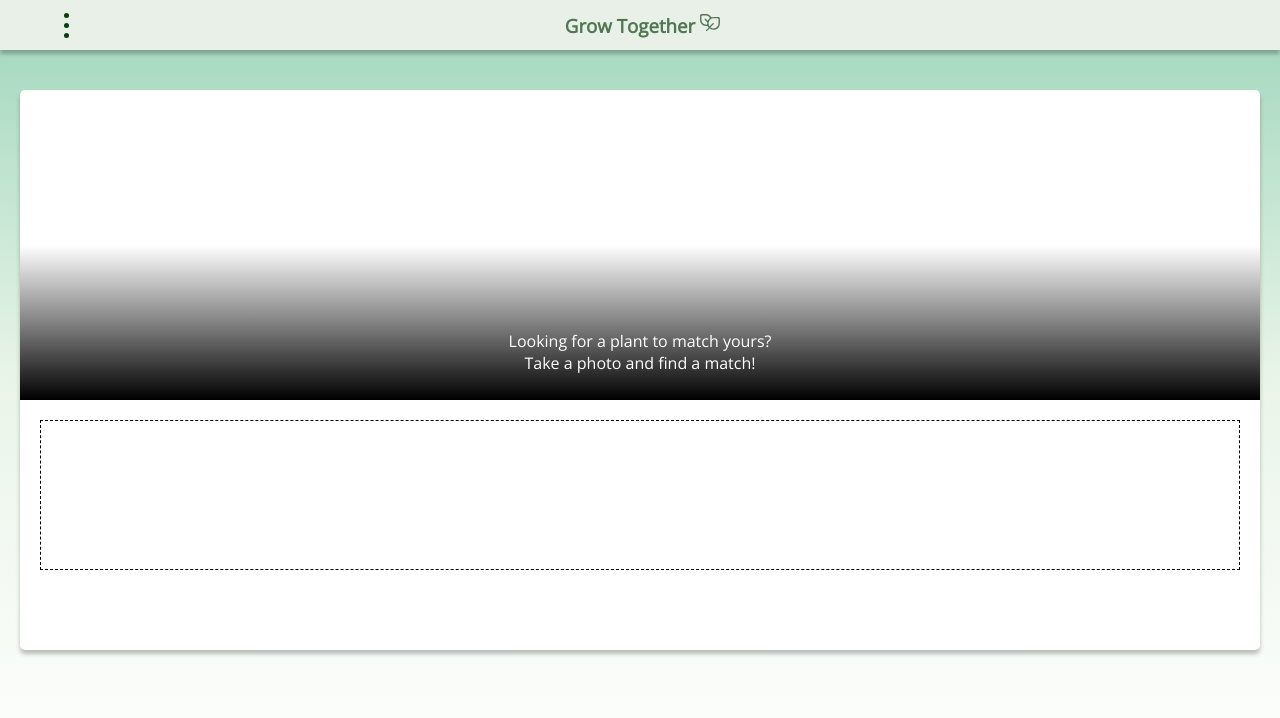
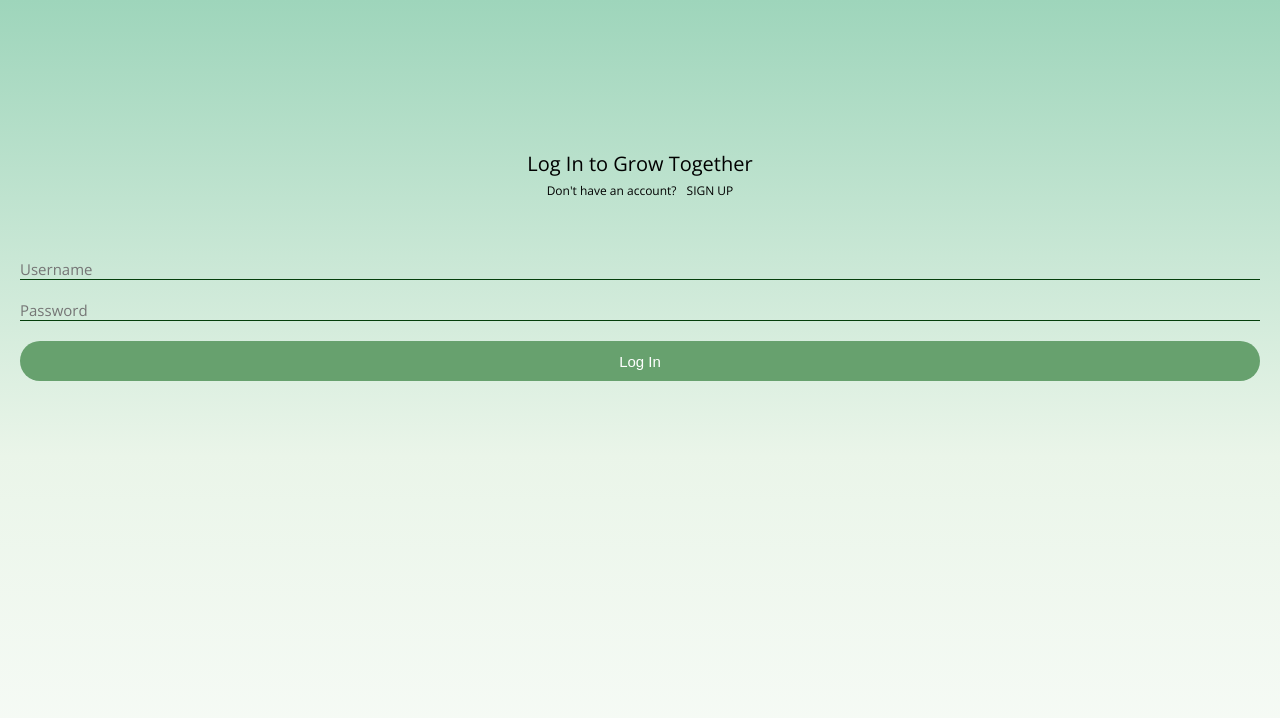
Before and after one commit to alexandrelord/Grow_Together, a React (Create React App) app in the folder frontend/: page /plants in a window 1280 px wide. Shown: the top 718 px of the page. Built offline with nearby package versions, Linux system fonts and the light colour scheme.

Commit message:
add css to pages

```diff
--- a/frontend/src/App.js
+++ b/frontend/src/App.js
@@ -1,16 +1,23 @@
 import './App.css';
-// import { useState, useEffect} from 'react'
-import { Route, Routes, Navigate } from 'react-router-dom'
+import { useState, useEffect} from 'react'
+import { Route, Routes, Navigate, useNavigate } from 'react-router-dom'
 import AuthPage from './pages/AuthPage/AuthPage'
 import PlantPage from './pages/PlantPage/PlantPage';
+import LoginForm from './components/Auth/LoginForm/LoginForm';
 
 
 export default function App() {
+  const [token, setToken] = useState()
+
+  if (!token) {
+    return <AuthPage setToken={setToken} />
+  }
+
+
 
     return (
       <main className='App'>
         <Routes>
-          <Route exact path='/' element={<AuthPage />}/>
           <Route path='/plants' element={<PlantPage />}/>
           <Route path="*" element={<Navigate to="/" replace />}/>
         </Routes>
--- a/frontend/src/components/Auth/LoginForm/LoginForm.jsx
+++ b/frontend/src/components/Auth/LoginForm/LoginForm.jsx
@@ -3,7 +3,7 @@ import { useNavigate } from 'react-router-dom'
 import {login} from '../../../utilities/users-api'
 import Button from '../../Reusables/Button/Button'
 
-export default function LoginForm() {
+export default function LoginForm({ setToken }) {
   const [credentials, setCredentials] = useState({ username: '', password: ''})
   const [error, setError] = useState('')
   let navigate = useNavigate()
--- a/frontend/src/components/Plants/Home/Home.jsx
+++ b/frontend/src/components/Plants/Home/Home.jsx
@@ -1,16 +1,38 @@
-import React from 'react'
+import { useState } from 'react'
 import style from './Home.module.css'
+import Button from '../../Reusables/Button/Button'
 
 export default function Home() {
-  return (
-    <div className={style.card}>
+    const [error, setError] = useState('')
+
+
+    async function handleSubmit(evt) {
+        evt.preventDefault()
+        try {
+            console.log('button working')
+        //   const user = await login(credentials)
+
+            // if login successful, redirect
+        //   navigate('/plants')
+        } catch {
+            setError('Uploading image failed - Try again')
+        }
+    }
+
+
+    return (
+    <div className={style.card} onSubmit={handleSubmit} >
         <div className={style.image}>
             <p>Looking for a plant to match yours?</p>
             <p>Take a photo and find a match!</p>
         </div>
         <div className={style.addPhoto}>
+            <form>
+
+            </form>
 
         </div>
+        <Button label='Upload' />
     </div>
   )
 }
--- a/frontend/src/components/Plants/Home/Home.module.css
+++ b/frontend/src/components/Plants/Home/Home.module.css
@@ -1,5 +1,4 @@
 .card {
-  position: relative;
   height: 560px;
   margin: 40px 20px;
   border-radius: 5px;
--- a/frontend/src/pages/AuthPage/AuthPage.jsx
+++ b/frontend/src/pages/AuthPage/AuthPage.jsx
@@ -4,7 +4,7 @@ import SignUpForm from '../../components/Auth/SignUpForm/SignUpForm'
 import LoginForm from '../../components/Auth/LoginForm/LoginForm'
 
 
-export default function AuthPage() {
+export default function AuthPage({ setToken }) {
   const [showLogin, setShowLogin] = useState(true)
 
     return (
@@ -16,7 +16,7 @@ export default function AuthPage() {
                     <p onClick={() => setShowLogin(!showLogin)}>{showLogin ? 'SIGN UP' : 'LOG IN'}</p>
                 </div>
             </div>
-                {showLogin ? <LoginForm/> : <SignUpForm/>}
+                {showLogin ? <LoginForm setToken={ setToken }/> : <SignUpForm setToken={ setToken } />}
         </main>
     )
 
--- a/frontend/src/pages/AuthPage/AuthPage.module.css
+++ b/frontend/src/pages/AuthPage/AuthPage.module.css
@@ -9,6 +9,10 @@ body {
 }
 
 .titleContainer {
+    display: flex;
+    flex-direction: column;
+    justify-content: center;
+    align-items: center;
     margin: 150px 0 0 0;
     font-size: 20px;
   }
--- a/frontend/src/utilities/users-api.js
+++ b/frontend/src/utilities/users-api.js
@@ -38,5 +38,5 @@ export async function refreshToken(refreshToken) {
 function setTokens(token) {
     axiosInstance.defaults.headers['Authorization'] = `JWT ${token.data.access}`
     localStorage.setItem('access_token', token.data.access)
-    localStorage.setItem('refresh_token', token.data.refresh)
+    // localStorage.setItem('refresh_token', token.data.refresh)
 }
```
